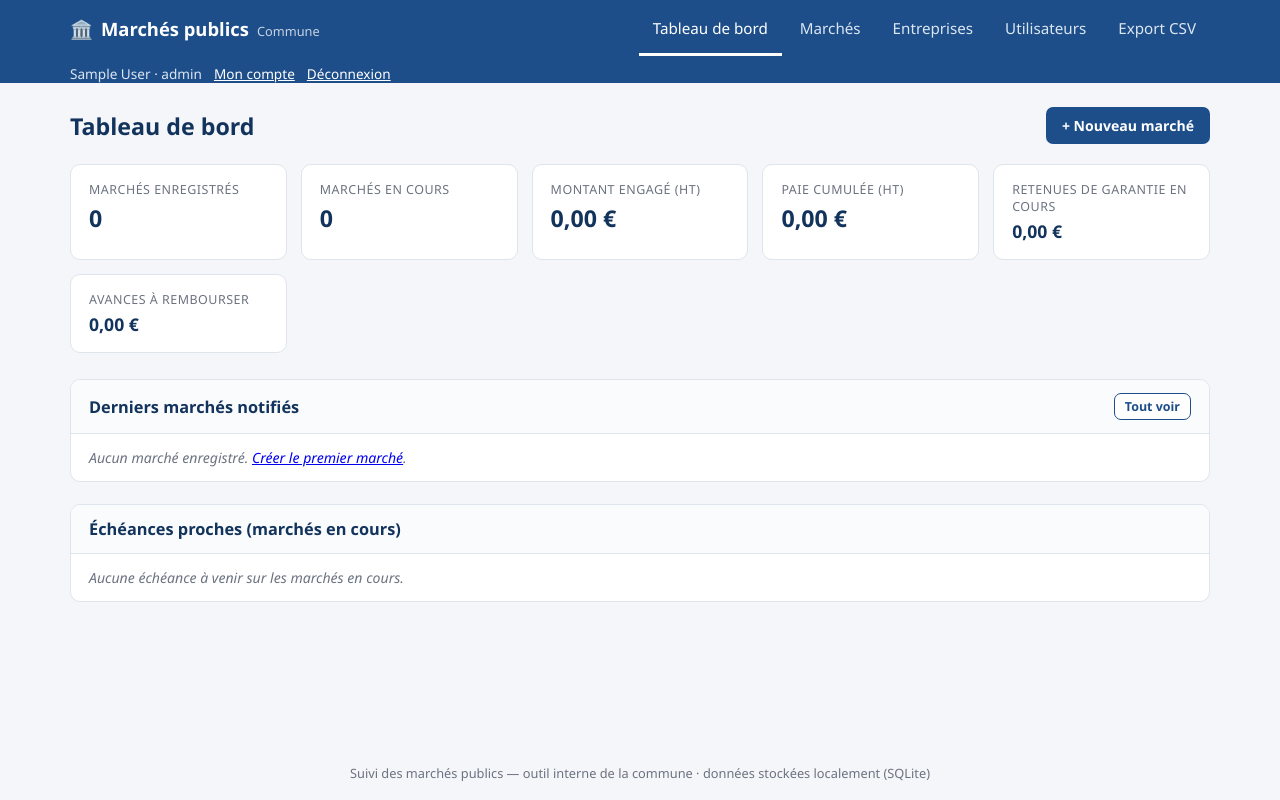
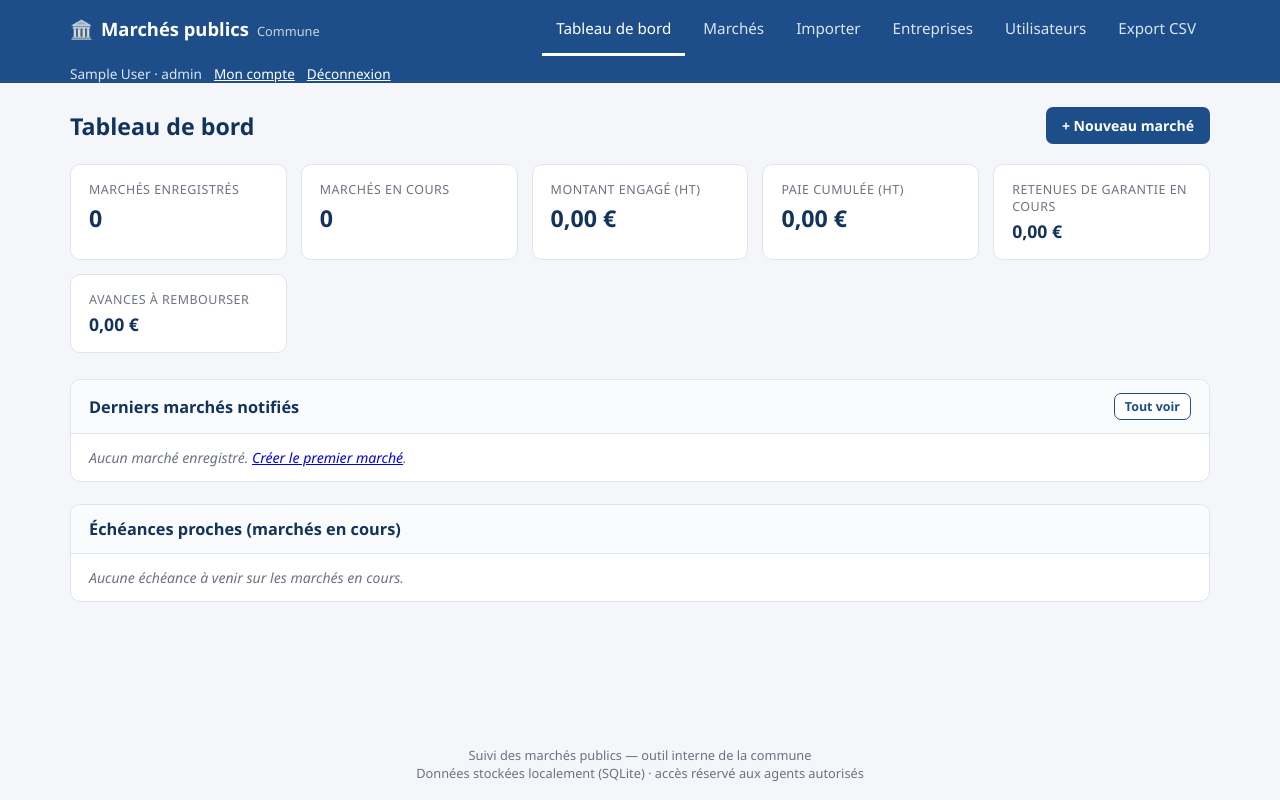
Before and after one commit to KMC3J/Gestion-des-marches-publics, a Flask app: page / in a window 1280 px wide. Run offline with Flask 3, Linux system fonts and the light colour scheme; the visitor is signed in with stand-in values (Sample User, id 1); data that the repository does not hold is empty.

Commit message:
Lien Importer dans la navigation + bandeau tricolore et pied de page soignés

```diff
--- a/templates/base.html
+++ b/templates/base.html
@@ -7,12 +7,14 @@
   <link rel="stylesheet" href="{{ url_for('static', filename='style.css') }}">
 </head>
 <body>
+  <div class="bande-tricolore"></div>
   <header class="topbar">
     <div class="topbar-inner">
       <a class="brand" href="{{ url_for('dashboard') }}">🏛️ <span>Marchés publics</span><small>Commune</small></a>
       <nav>
         <a href="{{ url_for('dashboard') }}" class="{{ 'active' if request.endpoint == 'dashboard' }}">Tableau de bord</a>
         <a href="{{ url_for('marches_liste') }}" class="{{ 'active' if request.endpoint and request.endpoint.startswith('marche') or request.endpoint == 'marches_liste' }}">Marchés</a>
+        <a href="{{ url_for('importer_document') }}" class="{{ 'active' if request.endpoint == 'importer_document' }}">Importer</a>
         <a href="{{ url_for('entreprises_liste') }}" class="{{ 'active' if request.endpoint and request.endpoint.startswith('entreprise') }}">Entreprises</a>
         {% if session.get('role') == 'admin' %}
         <a href="{{ url_for('utilisateurs_liste') }}" class="{{ 'active' if request.endpoint and request.endpoint.startswith('utilisateur') }}">Utilisateurs</a>
@@ -39,7 +41,8 @@
   </main>
 
   <footer class="footer">
-    Suivi des marchés publics — outil interne de la commune · données stockées localement (SQLite)
+    Suivi des marchés publics — outil interne de la commune<br>
+    Données stockées localement (SQLite) · accès réservé aux agents autorisés
   </footer>
 </body>
 </html>
```
